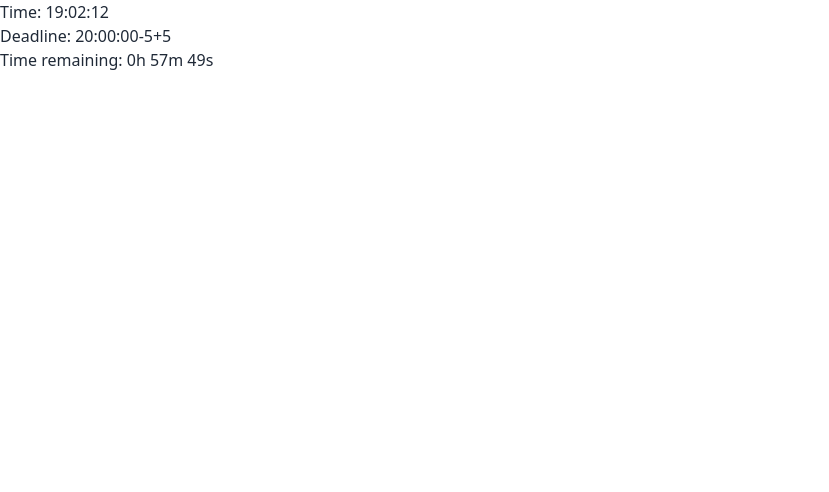
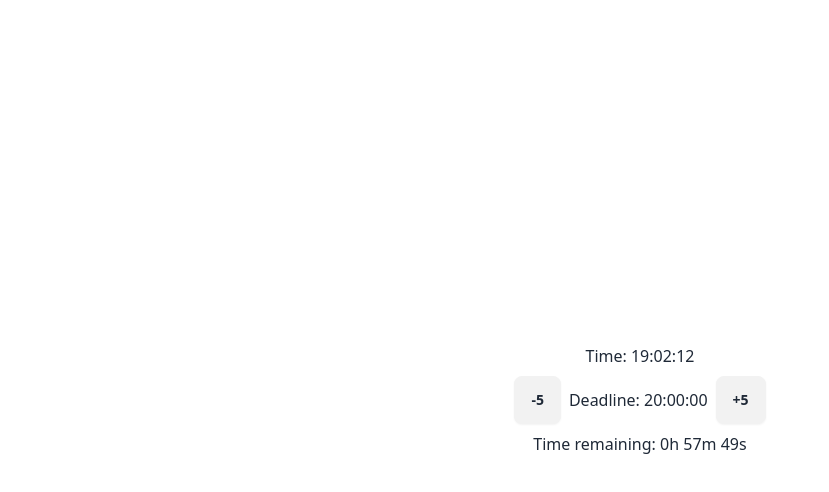
Before and after one commit to adamdmatthews/remainder, a SvelteKit app: page / in a window 1280 px wide. Shown: the top 492 px of the page, without its empty margins (0-829 px from the left). Built offline with nearby package versions, Linux system fonts and the light colour scheme.

Commit message:
replaced styling with tailwind and daisyui

```diff
--- a/src/lib/deadlinepicker.svelte
+++ b/src/lib/deadlinepicker.svelte
@@ -10,8 +10,8 @@
     }
 </script>
 
-<div style='display: flex'>
+<div class='flex items-center'>
+    <button class="btn m-2" on:click={() => updateDeadline(-5)}>-5</button>
     <h2>Deadline: {format(deadline, 'HH:mm:ss')}</h2>
-    <button on:click={() => updateDeadline(-5)}>-5</button>
-    <button on:click={() => updateDeadline(5)}>+5</button>
+    <button class="btn m-2" on:click={() => updateDeadline(5)}>+5</button>
 </div>
--- a/src/routes/+page.svelte
+++ b/src/routes/+page.svelte
@@ -20,6 +20,10 @@
     }
 </script>
 
-<Clock date={date} />
-<Deadlinepicker deadline={deadline} on:update={(e) => addToDeadline(e.detail)} />
-<Countdown date={date} deadline={deadline} />
+<div class="h-screen flex items-center justify-center text-center">
+    <div>
+        <Clock date={date} />
+        <Deadlinepicker deadline={deadline} on:update={(e) => addToDeadline(e.detail)} />
+        <Countdown date={date} deadline={deadline} />
+    </div>
+</div>
```
